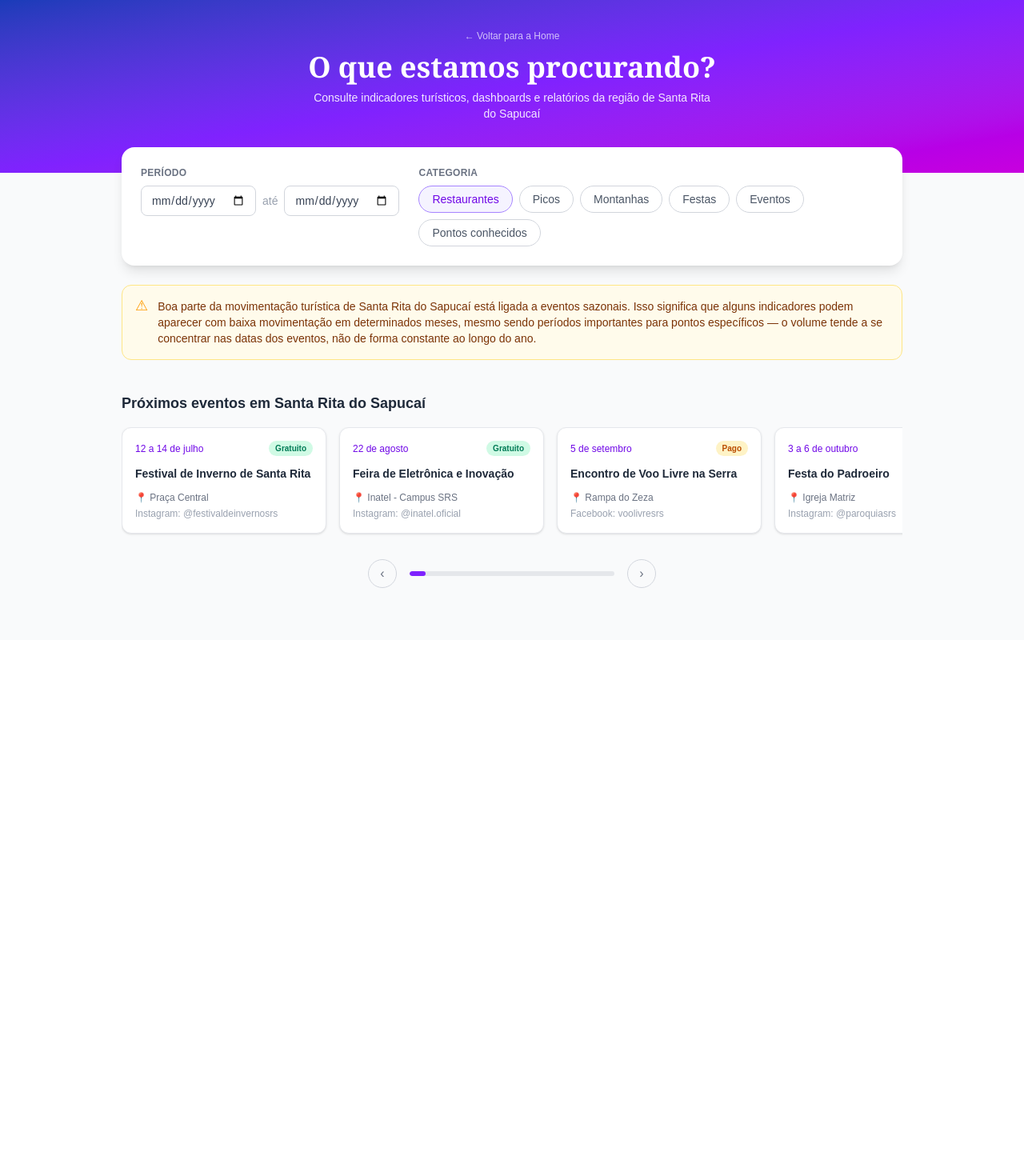
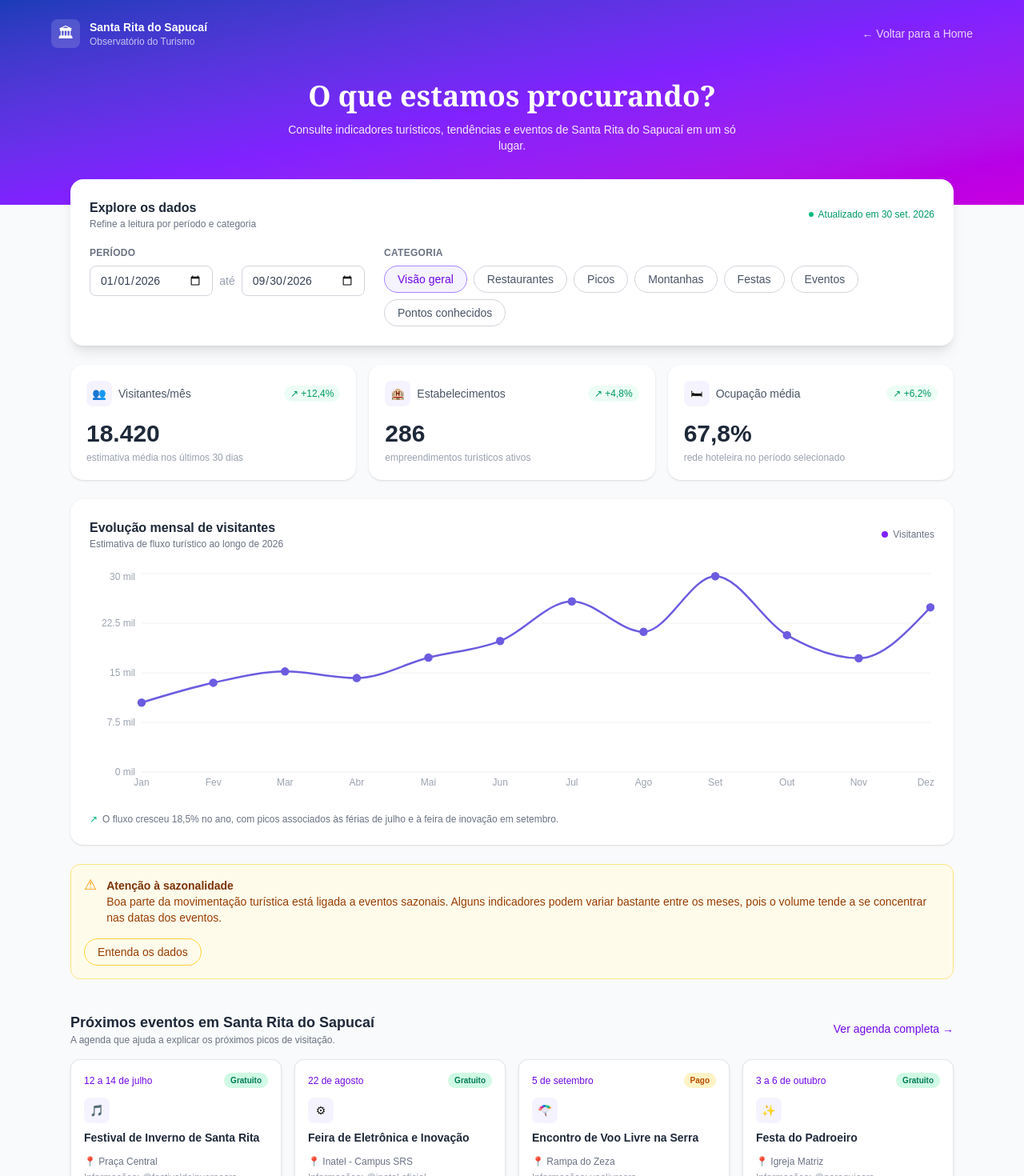
Before and after one commit to Gpatinho/C317, a Next.js app in the folder front/: page /dashboard in a window 1280 px wide. Shown: the top 1470 px of the page at 80% size. Before the commit the page ends 800 px from the top, so only its background shows below. Built offline with nearby package versions, Linux system fonts and the light colour scheme.

Commit message:
Atualiza dashboard com card de indicadores, gráfico e dados mock

```diff
--- a/front/app/dashboard/page.tsx
+++ b/front/app/dashboard/page.tsx
@@ -1,10 +1,20 @@
 "use client";
 
 import Link from "next/link";
-import { useRef, useState } from "react";
+import { useState } from "react";
+import {
+  LineChart,
+  Line,
+  XAxis,
+  YAxis,
+  Tooltip,
+  CartesianGrid,
+  ResponsiveContainer,
+} from "recharts";
 
-// Categorias disponíveis para filtro.
+// Categorias de filtro.
 const categorias = [
+  "Visão geral",
   "Restaurantes",
   "Picos",
   "Montanhas",
@@ -13,85 +23,140 @@ const categorias = [
   "Pontos conhecidos",
 ];
 
-// Eventos futuros exibidos no carrossel.
-// Substitua pelos dados reais assim que a API do back-end estiver pronta.
+// Indicadores-chave exibidos nos cards.
+// Dados fictícios (mock) — substituir pela integração com a API/back-end.
+const indicadores = [
+  {
+    titulo: "Visitantes/mês",
+    valor: "18.420",
+    variacao: "+12,4%",
+    legenda: "estimativa média nos últimos 30 dias",
+    icone: "👥",
+  },
+  {
+    titulo: "Estabelecimentos",
+    valor: "286",
+    variacao: "+4,8%",
+    legenda: "empreendimentos turísticos ativos",
+    icone: "🏨",
+  },
+  {
+    titulo: "Ocupação média",
+    valor: "67,8%",
+    variacao: "+6,2%",
+    legenda: "rede hoteleira no período selecionado",
+    icone: "🛏",
+  },
+];
+
+// Série mensal de visitantes (mock) para o gráfico.
+const fluxoMensal = [
+  { mes: "Jan", visitantes: 10500 },
+  { mes: "Fev", visitantes: 13500 },
+  { mes: "Mar", visitantes: 15200 },
+  { mes: "Abr", visitantes: 14200 },
+  { mes: "Mai", visitantes: 17300 },
+  { mes: "Jun", visitantes: 19800 },
+  { mes: "Jul", visitantes: 25800 },
+  { mes: "Ago", visitantes: 21200 },
+  { mes: "Set", visitantes: 29600 },
+  { mes: "Out", visitantes: 20700 },
+  { mes: "Nov", visitantes: 17200 },
+  { mes: "Dez", visitantes: 24900 },
+];
+
+// Eventos futuros exibidos no carrossel (mock).
 const eventosFuturos = [
   {
+    icone: "🎵",
     nome: "Festival de Inverno de Santa Rita",
     data: "12 a 14 de julho",
     local: "Praça Central",
-    rede: { tipo: "Instagram", perfil: "@festivaldeinvernosrs" },
+    perfil: "@festivaldeinvernosrs",
     acesso: "Gratuito",
   },
   {
+    icone: "⚙",
     nome: "Feira de Eletrônica e Inovação",
     data: "22 de agosto",
     local: "Inatel - Campus SRS",
-    rede: { tipo: "Instagram", perfil: "@inatel.oficial" },
+    perfil: "@inatel.oficial",
     acesso: "Gratuito",
   },
   {
+    icone: "🪂",
     nome: "Encontro de Voo Livre na Serra",
     data: "5 de setembro",
     local: "Rampa do Zeza",
-    rede: { tipo: "Facebook", perfil: "voolivresrs" },
+    perfil: "voolivresrs",
     acesso: "Pago",
   },
   {
+    icone: "✨",
     nome: "Festa do Padroeiro",
     data: "3 a 6 de outubro",
     local: "Igreja Matriz",
-    rede: { tipo: "Instagram", perfil: "@paroquiasrs" },
+    perfil: "@paroquiasrs",
     acesso: "Gratuito",
   },
 ];
 
 export default function Dashboard() {
-  const [categoriaSelecionada, setCategoriaSelecionada] = useState<
-    string | null
-  >("Restaurantes");
-  const [progresso, setProgresso] = useState(0);
-  const carrosselRef = useRef<HTMLDivElement>(null);
-
-  const atualizarProgresso = () => {
-    const el = carrosselRef.current;
-    if (!el) return;
-    const maximo = el.scrollWidth - el.clientWidth;
-    const percentual = maximo > 0 ? (el.scrollLeft / maximo) * 100 : 0;
-    setProgresso(percentual);
-  };
-
-  const rolar = (direcao: "esquerda" | "direita") => {
-    const el = carrosselRef.current;
-    if (!el) return;
-    const distancia = el.clientWidth * 0.8;
-    el.scrollBy({
-      left: direcao === "direita" ? distancia : -distancia,
-      behavior: "smooth",
-    });
-    // Atualiza a barra de progresso um instante depois do scroll suave iniciar.
-    setTimeout(atualizarProgresso, 300);
-  };
+  const [categoriaSelecionada, setCategoriaSelecionada] =
+    useState("Visão geral");
 
   return (
     <main className="min-h-screen bg-gray-50">
-      {/* Cabeçalho, mesma identidade da Home */}
-      <header className="bg-gradient-to-br from-blue-800 via-violet-600 to-fuchsia-600 text-white px-6 pt-8 pb-16 text-center">
-        <Link href="/" className="text-xs text-white/70 hover:text-white">
+      {/* Cabeçalho */}
+      <header className="bg-gradient-to-br from-blue-800 via-violet-600 to-fuchsia-600 text-white px-6 pt-6 pb-16">
+        <div className="max-w-6xl mx-auto flex items-center justify-between mb-10">
+          <div className="flex items-center gap-3">
+            <div className="w-9 h-9 rounded-lg bg-white/15 flex items-center justify-center text-lg">
+              🏛
+            </div>
+            <div className="leading-tight">
+              <p className="text-sm font-semibold">Santa Rita do Sapucaí</p>
+              <p className="text-xs text-white/70">Observatório do Turismo</p>
+            </div>
+          </div>
+          <Link
+            href="/"
+            className="text-sm text-white/80 hover:text-white flex items-center gap-1"
+          >
             ← Voltar para a Home
           </Link>
-        <h1 className="font-serif text-3xl md:text-4xl font-bold mt-2 mb-2">
+        </div>
+
+        <div className="text-center">
+          <h1 className="font-serif text-3xl md:text-4xl font-bold mb-3">
             O que estamos procurando?
           </h1>
-        <p className="text-white/90 text-sm max-w-lg mx-auto">
-          Consulte indicadores turísticos, dashboards e relatórios da região
-          de Santa Rita do Sapucaí
+          <p className="text-white/90 text-sm max-w-xl mx-auto">
+            Consulte indicadores turísticos, tendências e eventos de Santa
+            Rita do Sapucaí em um só lugar.
           </p>
+        </div>
       </header>
 
-      {/* Filtros: Período e Categoria */}
-      <section className="max-w-5xl mx-auto px-6 -mt-8">
-        <div className="bg-white rounded-2xl shadow-lg p-6 grid grid-cols-1 md:grid-cols-[1fr_2fr] gap-6">
+      {/* Filtros */}
+      <section className="max-w-6xl mx-auto px-6 -mt-8">
+        <div className="bg-white rounded-2xl shadow-lg p-6">
+          <div className="flex items-center justify-between mb-5">
+            <div>
+              <h2 className="font-semibold text-gray-800">
+                Explore os dados
+              </h2>
+              <p className="text-xs text-gray-500">
+                Refine a leitura por período e categoria
+              </p>
+            </div>
+            <span className="hidden md:flex items-center gap-1.5 text-xs text-emerald-600">
+              <span className="w-1.5 h-1.5 rounded-full bg-emerald-500" />
+              Atualizado em 30 set. 2026
+            </span>
+          </div>
+
+          <div className="grid grid-cols-1 md:grid-cols-[1fr_2fr] gap-6">
             <div>
               <label className="block text-xs font-semibold tracking-wide text-gray-500 mb-2">
                 PERÍODO
@@ -99,11 +164,13 @@ export default function Dashboard() {
               <div className="flex items-center gap-2">
                 <input
                   type="date"
+                  defaultValue="2026-01-01"
                   className="w-full border border-gray-300 rounded-lg px-3 py-2 text-sm text-gray-700"
                 />
                 <span className="text-gray-400 text-sm">até</span>
                 <input
                   type="date"
+                  defaultValue="2026-09-30"
                   className="w-full border border-gray-300 rounded-lg px-3 py-2 text-sm text-gray-700"
                 />
               </div>
@@ -117,14 +184,10 @@ export default function Dashboard() {
                 {categorias.map((categoria) => (
                   <button
                     key={categoria}
-                  onClick={() =>
-                    setCategoriaSelecionada(
-                      categoriaSelecionada === categoria ? null : categoria
-                    )
-                  }
+                    onClick={() => setCategoriaSelecionada(categoria)}
                     className={`text-sm px-4 py-1.5 rounded-full border transition ${
                       categoriaSelecionada === categoria
-                      ? "bg-violet-50 text-violet-700 border-violet-400"
+                        ? "bg-violet-50 text-violet-700 border-violet-400 font-medium"
                         : "border-gray-300 text-gray-600 hover:border-violet-300"
                     }`}
                   >
@@ -134,38 +197,141 @@ export default function Dashboard() {
               </div>
             </div>
           </div>
+        </div>
       </section>
 
-      {/* Aviso de sazonalidade */}
-      <section className="max-w-5xl mx-auto px-6 mt-6">
-        <div className="bg-amber-50 border border-amber-200 rounded-xl p-4 flex gap-3">
-          <span className="text-amber-500 text-lg leading-none">⚠</span>
-          <p className="text-sm text-amber-900">
-            Boa parte da movimentação turística de Santa Rita do Sapucaí está
-            ligada a eventos sazonais. Isso significa que alguns indicadores
-            podem aparecer com baixa movimentação em determinados meses,
-            mesmo sendo períodos importantes para pontos específicos — o
-            volume tende a se concentrar nas datas dos eventos, não de forma
-            constante ao longo do ano.
+      {/* Cards de indicadores */}
+      <section className="max-w-6xl mx-auto px-6 mt-6 grid grid-cols-1 md:grid-cols-3 gap-4">
+        {indicadores.map((item) => (
+          <div
+            key={item.titulo}
+            className="bg-white rounded-2xl shadow-sm p-5"
+          >
+            <div className="flex items-center justify-between mb-4">
+              <div className="flex items-center gap-2">
+                <span className="w-8 h-8 rounded-lg bg-violet-50 flex items-center justify-center text-sm">
+                  {item.icone}
+                </span>
+                <span className="text-sm text-gray-600">{item.titulo}</span>
+              </div>
+              <span className="text-xs font-medium text-emerald-600 bg-emerald-50 px-2 py-0.5 rounded-full">
+                ↗ {item.variacao}
+              </span>
+            </div>
+            <p className="text-3xl font-bold text-gray-800 mb-1">
+              {item.valor}
+            </p>
+            <p className="text-xs text-gray-400">{item.legenda}</p>
+          </div>
+        ))}
+      </section>
+
+      {/* Gráfico de evolução */}
+      <section className="max-w-6xl mx-auto px-6 mt-6">
+        <div className="bg-white rounded-2xl shadow-sm p-6">
+          <div className="flex items-center justify-between mb-6">
+            <div>
+              <h2 className="font-semibold text-gray-800">
+                Evolução mensal de visitantes
+              </h2>
+              <p className="text-xs text-gray-500">
+                Estimativa de fluxo turístico ao longo de 2026
+              </p>
+            </div>
+            <span className="hidden md:flex items-center gap-1.5 text-xs text-gray-500">
+              <span className="w-2 h-2 rounded-full bg-violet-600" />
+              Visitantes
+            </span>
+          </div>
+
+          <div className="h-72">
+            <ResponsiveContainer width="100%" height="100%">
+              <LineChart data={fluxoMensal}>
+                <CartesianGrid stroke="#f0f0f0" vertical={false} />
+                <XAxis
+                  dataKey="mes"
+                  tick={{ fontSize: 12, fill: "#9ca3af" }}
+                  axisLine={false}
+                  tickLine={false}
+                />
+                <YAxis
+                  tickFormatter={(v) => `${v / 1000} mil`}
+                  tick={{ fontSize: 12, fill: "#9ca3af" }}
+                  axisLine={false}
+                  tickLine={false}
+                />
+                <Tooltip
+                  formatter={(value: number) => [
+                    `${value.toLocaleString("pt-BR")} visitantes`,
+                    "",
+                  ]}
+                />
+                <Line
+                  type="monotone"
+                  dataKey="visitantes"
+                  stroke="#6C5CE0"
+                  strokeWidth={2.5}
+                  dot={{ r: 4, fill: "#6C5CE0" }}
+                />
+              </LineChart>
+            </ResponsiveContainer>
+          </div>
+
+          <p className="text-xs text-gray-500 mt-4 flex items-center gap-1.5">
+            <span className="text-emerald-500">↗</span>
+            O fluxo cresceu 18,5% no ano, com picos associados às férias de
+            julho e à feira de inovação em setembro.
           </p>
         </div>
       </section>
 
-      {/* Carrossel de eventos futuros */}
-      <section className="max-w-5xl mx-auto px-6 py-10">
-        <h2 className="text-lg font-bold text-gray-800 mb-4">
+      {/* Aviso de sazonalidade */}
+      <section className="max-w-6xl mx-auto px-6 mt-6">
+        <div className="bg-amber-50 border border-amber-200 rounded-xl p-4 flex items-center justify-between gap-4 flex-wrap">
+          <div className="flex gap-3">
+            <span className="text-amber-500 text-lg leading-none">⚠</span>
+            <div>
+              <p className="text-sm font-semibold text-amber-900">
+                Atenção à sazonalidade
+              </p>
+              <p className="text-sm text-amber-800">
+                Boa parte da movimentação turística está ligada a eventos
+                sazonais. Alguns indicadores podem variar bastante entre os
+                meses, pois o volume tende a se concentrar nas datas dos
+                eventos.
+              </p>
+            </div>
+          </div>
+          <button className="text-sm font-medium text-amber-800 border border-amber-300 rounded-full px-4 py-1.5 whitespace-nowrap hover:bg-amber-100 transition">
+            Entenda os dados
+          </button>
+        </div>
+      </section>
+
+      {/* Eventos futuros */}
+      <section className="max-w-6xl mx-auto px-6 py-10">
+        <div className="flex items-center justify-between mb-4">
+          <div>
+            <h2 className="text-lg font-bold text-gray-800">
               Próximos eventos em Santa Rita do Sapucaí
             </h2>
+            <p className="text-xs text-gray-500">
+              A agenda que ajuda a explicar os próximos picos de visitação.
+            </p>
+          </div>
+          <Link
+            href="/eventos"
+            className="text-sm font-medium text-violet-700 hover:text-violet-800 flex items-center gap-1"
+          >
+            Ver agenda completa →
+          </Link>
+        </div>
 
-        <div
-          ref={carrosselRef}
-          onScroll={atualizarProgresso}
-          className="flex gap-4 overflow-x-auto pb-2 scroll-smooth [scrollbar-width:none]"
-        >
+        <div className="grid grid-cols-1 sm:grid-cols-2 lg:grid-cols-4 gap-4">
           {eventosFuturos.map((evento) => (
             <div
               key={evento.nome}
-              className="flex-none w-64 bg-white border border-gray-200 rounded-xl p-4 shadow-sm"
+              className="bg-white border border-gray-200 rounded-xl p-4 shadow-sm"
             >
               <div className="flex items-center justify-between mb-3">
                 <span className="text-xs font-medium text-violet-700">
@@ -182,41 +348,19 @@ export default function Dashboard() {
                 </span>
               </div>
 
+              <div className="w-8 h-8 rounded-lg bg-violet-50 flex items-center justify-center text-sm mb-2">
+                {evento.icone}
+              </div>
+
               <h3 className="font-semibold text-gray-800 text-sm mb-3">
                 {evento.nome}
               </h3>
               <p className="text-xs text-gray-500 mb-1">📍 {evento.local}</p>
               <p className="text-xs text-gray-400">
-                {evento.rede.tipo}: {evento.rede.perfil}
+                Informações: {evento.perfil}
               </p>
             </div>
           ))}
-        </div>
-
-        {/* Navegação: setas + barra de progresso */}
-        <div className="flex items-center justify-center gap-4 mt-6">
-          <button
-            onClick={() => rolar("esquerda")}
-            aria-label="Eventos anteriores"
-            className="w-9 h-9 rounded-full border border-gray-300 flex items-center justify-center text-gray-500 hover:bg-gray-100 transition"
-          >
-            ‹
-          </button>
-
-          <div className="w-64 h-1.5 bg-gray-200 rounded-full overflow-hidden">
-            <div
-              className="h-full bg-violet-600 rounded-full transition-all"
-              style={{ width: `${Math.max(progresso, 8)}%` }}
-            />
-          </div>
-
-          <button
-            onClick={() => rolar("direita")}
-            aria-label="Próximos eventos"
-            className="w-9 h-9 rounded-full border border-gray-300 flex items-center justify-center text-gray-500 hover:bg-gray-100 transition"
-          >
-            ›
-          </button>
         </div>
       </section>
     </main>
```
Lines whose indentation alone changed are shown as unchanged.
